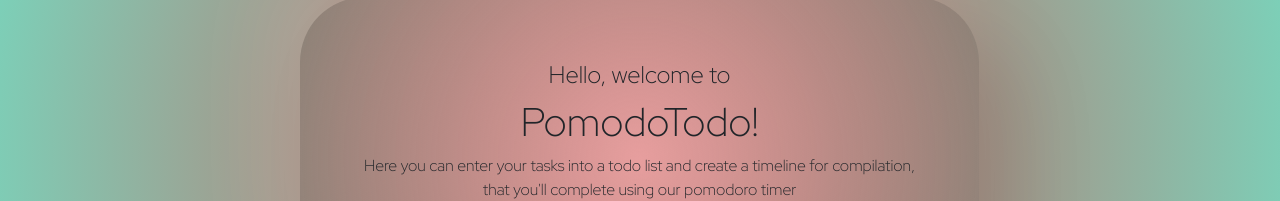
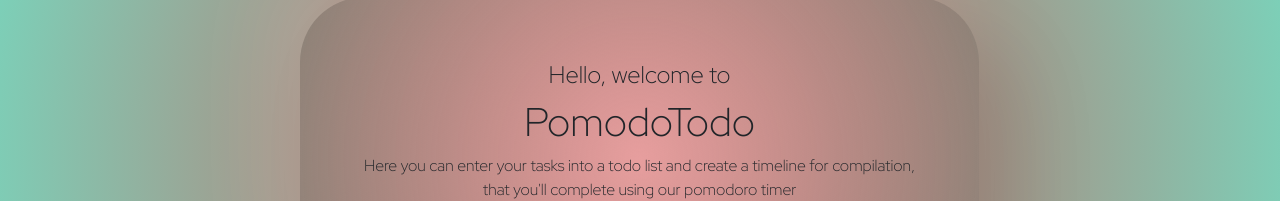
Before and after one commit to lielbidago/Todo-Pomodoro, a React (Create React App) app: page / in a window 1280 px wide. Shown: the part 242-443 px from the top of the page. Built offline with nearby package versions, Linux system fonts and the light colour scheme.

Commit message:
changed welcome page

```diff
--- a/src/pages/welcome.tsx
+++ b/src/pages/welcome.tsx
@@ -6,7 +6,7 @@ export default function Welcome(){
         <div className="welcome-page" >
             <div className="welcomediv">
                 <h4>Hello, welcome to</h4>
-                <h1>PomodoTodo!</h1>
+                <h1>PomodoTodo</h1>
                 <p>Here you can enter your tasks into a todo list and create a timeline for compilation,<br/>
                      that you'll complete using our pomodoro timer</p>
 
```
